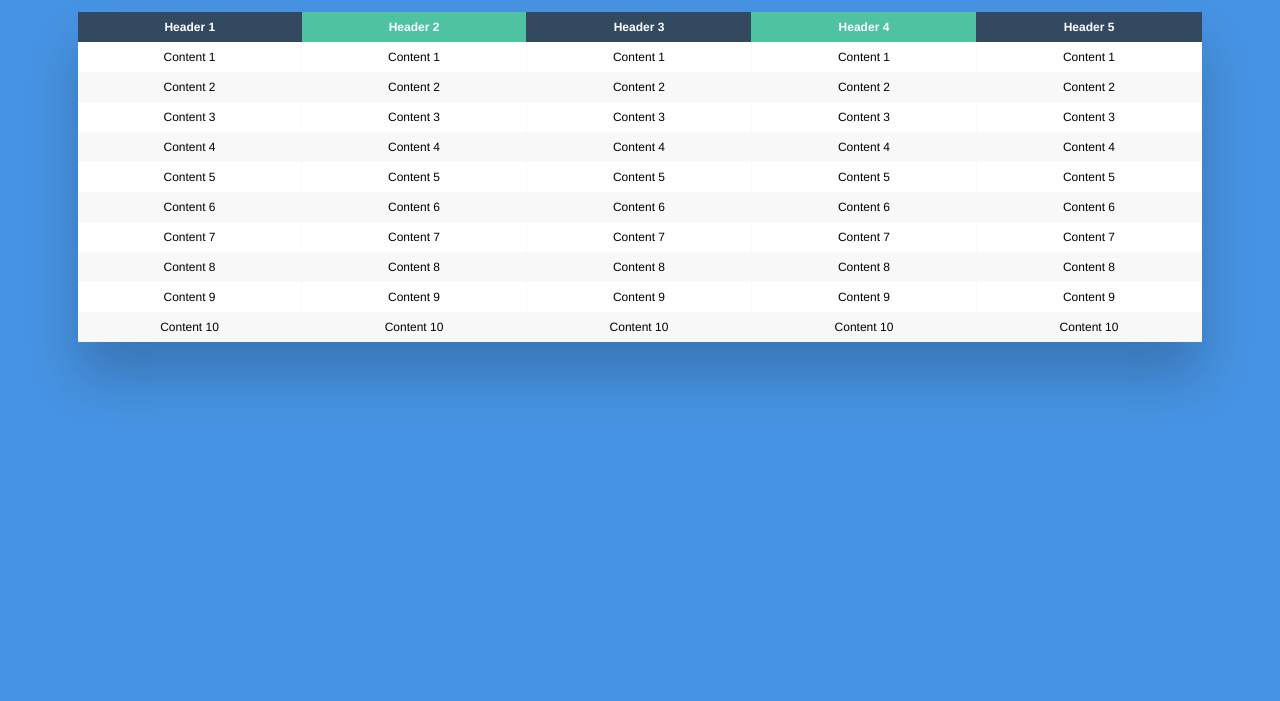
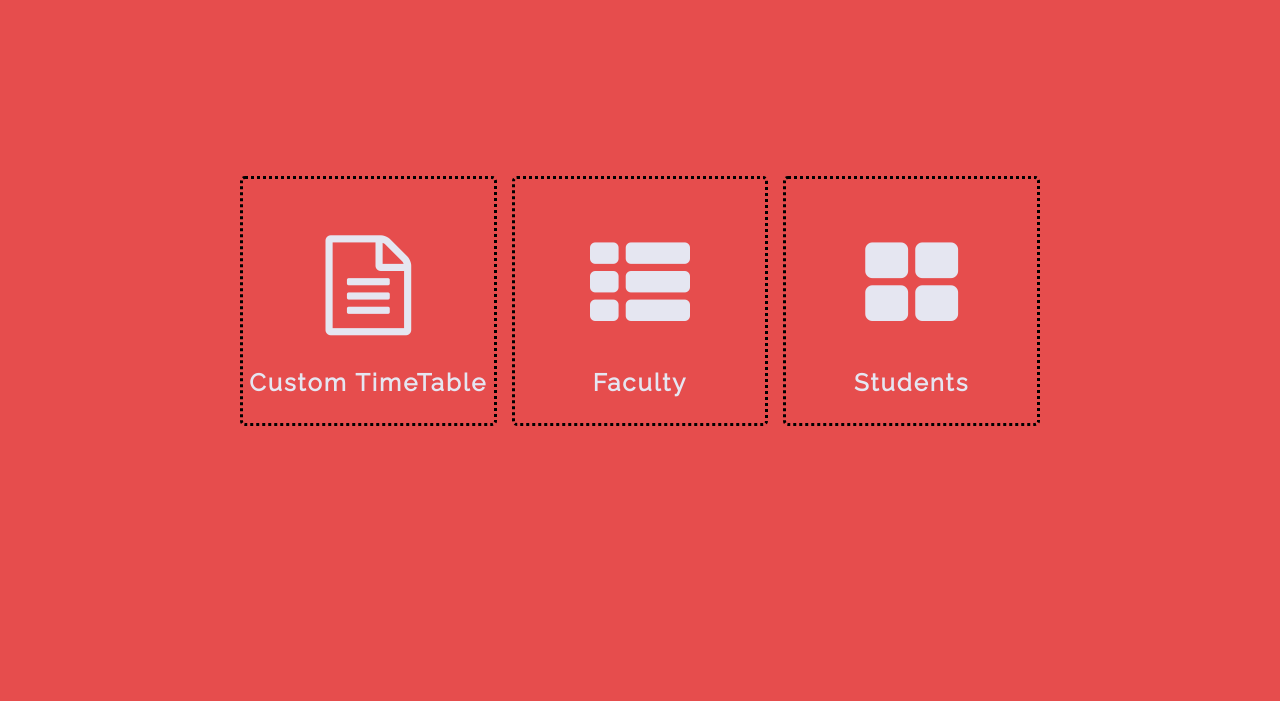
Before and after one commit to Abh1s3k/timetablegenerator, a plain HTML site: page index.html in a window 1280 px wide. Shown: the part 99-800 px from the top of the page. Drawn offline with nearby package versions, Linux system fonts and the light colour scheme.

```diff
--- a/index.html
+++ b/index.html
@@ -1,98 +1,42 @@
 <!DOCTYPE html>
-<html lang="en">
+<html lang="en" >
 <head>
-    <meta charset="UTF-8">
-    <meta http-equiv="X-UA-Compatible" content="IE=edge">
-    <meta name="viewport" content="width=device-width, initial-scale=1.0">
-    <link rel="stylesheet" href="style.css">
-    <title>Time Table</title>
+  <meta charset="UTF-8">
+  <title>Timetable Generator</title>
+  <link rel="stylesheet" href="https://cdnjs.cloudflare.com/ajax/libs/font-awesome/4.7.0/css/font-awesome.min.css">
+<link href="https://fonts.googleapis.com/css?family=Raleway|Roboto" rel="stylesheet"><link rel="stylesheet" href="https://cdnjs.cloudflare.com/ajax/libs/normalize/5.0.0/normalize.min.css">
+<link rel="stylesheet" href="indexstyle.css">
+
 </head>
 <body>
-    <h2>TIME TABLE GENERATOR </h2>
-<div class="table-wrapper">
-    <table class="fl-table">
-        <thead>
-        <tr>
-            <th>Header 1</th>
-            <th>Header 2</th>
-            <th>Header 3</th>
-            <th>Header 4</th>
-            <th>Header 5</th>
-        </tr>
-        </thead>
-        <tbody>
-        <tr>
-            <td>Content 1</td>
-            <td>Content 1</td>
-            <td>Content 1</td>
-            <td>Content 1</td>
-            <td>Content 1</td>
-        </tr>
-        <tr>
-            <td>Content 2</td>
-            <td>Content 2</td>
-            <td>Content 2</td>
-            <td>Content 2</td>
-            <td>Content 2</td>
-        </tr>
-        <tr>
-            <td>Content 3</td>
-            <td>Content 3</td>
-            <td>Content 3</td>
-            <td>Content 3</td>
-            <td>Content 3</td>
-        </tr>
-        <tr>
-            <td>Content 4</td>
-            <td>Content 4</td>
-            <td>Content 4</td>
-            <td>Content 4</td>
-            <td>Content 4</td>
-        </tr>
-        <tr>
-            <td>Content 5</td>
-            <td>Content 5</td>
-            <td>Content 5</td>
-            <td>Content 5</td>
-            <td>Content 5</td>
-        </tr>
-        <tr>
-            <td>Content 6</td>
-            <td>Content 6</td>
-            <td>Content 6</td>
-            <td>Content 6</td>
-            <td>Content 6</td>
-        </tr>
-        <tr>
-            <td>Content 7</td>
-            <td>Content 7</td>
-            <td>Content 7</td>
-            <td>Content 7</td>
-            <td>Content 7</td>
-        </tr>
-        <tr>
-            <td>Content 8</td>
-            <td>Content 8</td>
-            <td>Content 8</td>
-            <td>Content 8</td>
-            <td>Content 8</td>
-        </tr>
-        <tr>
-            <td>Content 9</td>
-            <td>Content 9</td>
-            <td>Content 9</td>
-            <td>Content 9</td>
-            <td>Content 9</td>
-        </tr>
-        <tr>
-            <td>Content 10</td>
-            <td>Content 10</td>
-            <td>Content 10</td>
-            <td>Content 10</td>
-            <td>Content 10</td>
-        </tr>
-        <tbody>
-    </table>
+<h2 style="text-align: center; margin-top: 50px; color: white;">Timetable Generator</h2>
+<div class="container">
+  <div class="items">
+    <div class="icon-wrapper">
+      <i class="fa fa-file-text-o"></i>
+    </div>
+    <div class="project-name">
+      <p>Custom TimeTable</p>
+    </div>
+  </div>
+  <div class="items">
+    <div class="icon-wrapper">
+      <i class="fa fa-th-list"></i>
+    </div>
+    <div class="project-name">
+      <p>Faculty</p>
+    </div>
+  </div>
+  <div class="items">
+    <div class="icon-wrapper">
+      <i class="fa fa-th-large"></i>
+    </div>
+    <div class="project-name">
+      <p>Students</p>
+    </div>
+  </div>
 </div>
+<!-- partial -->
+
 </body>
 </html>
--- /dev/null
+++ b/indexstyle.css
@@ -0,0 +1,71 @@
+body {
+  background-color: rgb(230, 77, 77);
+  box-sizing: border-box;
+  font-family: 'Raleway', sans-serif;
+}
+
+.container {
+  width: 800px;
+  height: 250px;
+  position: absolute;
+  top: 0;
+  left: 0;
+  right: 0;
+  bottom: 0;
+  margin: auto;
+  box-sizing: border-box;
+  display: grid;
+  grid-template-columns: repeat(auto-fit, minmax(250px, 1fr));
+  grid-template-rows: 1fr;
+  grid-gap: 15px;
+}
+
+.items {
+  border-radius: 5px;
+  display: grid;
+  grid-template-rows: 2fr 1fr;
+  grid-gap: 10px;
+  cursor: pointer;
+  border: 3px dotted black;
+  transition: all 0.6s;
+}
+
+.icon-wrapper, .project-name {
+  display: flex;
+  align-items: center;
+  justify-content: center;
+}
+
+.icon-wrapper i {
+  font-size: 100px;
+  color: #E5E6F1;
+  transform: translateY(0px);
+  transition: all 0.6s;
+}
+
+.icon-wrapper {
+  align-self: end;
+}
+
+.project-name {
+  align-self: start;
+}
+
+.project-name p {
+  font-size: 24px;
+  font-weight: bold;
+  letter-spacing: 2px;
+  color: #E5E6F1;
+  transform: translateY(0px);
+  transition: all 0.5s;
+}
+
+.items:hover {
+  border: 3px solid #E5E6F1;
+}
+.items:hover .project-name p {
+  transform: translateY(-10px);
+}
+.items:hover .icon-wrapper i {
+  transform: translateY(5px);
+}
```
Also changed, not shown: timetable.html (added, +99 -0 lines).
